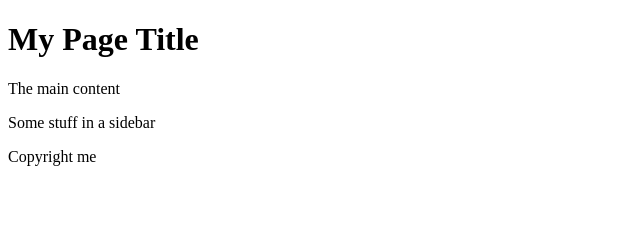
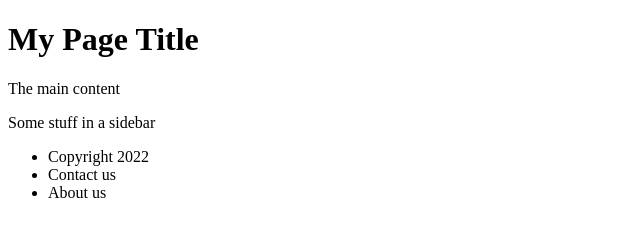
Before and after one commit to aljidy/cohort5isbest, a plain HTML site: page index.html in a window 1280 px wide. Shown: the whole page, without its empty margins (0-640 px from the left). Drawn offline with Linux system fonts and the light colour scheme.

Commit message:
Added some items to the footer to be links later

```diff
--- a/index.html
+++ b/index.html
@@ -16,7 +16,11 @@
         <p>Some stuff in a sidebar</p>
     </div>
     <div id="footer">
-        <p>Copyright me</p>
+        <ul>
+            <li>Copyright 2022</li>
+            <li>Contact us</li>
+            <li>About us</li>
+        </ul>
     </div>
 </body>
 
```
